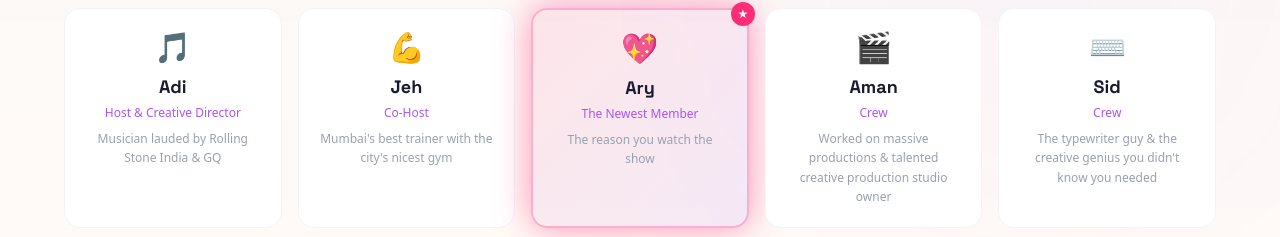
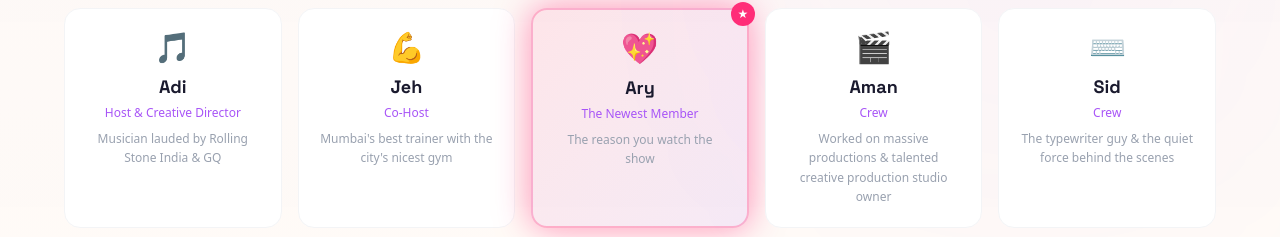
Before and after one commit to rudniai/aryana-dalal-tribute, a Next.js app: page / in a window 1280 px wide. Shown: the part 7079-7316 px from the top of the page. Built offline with nearby package versions, Linux system fonts and the light colour scheme.

Commit message:
Update Sid's description - remove 'creative genius'
CHANGED:
- Before: 'The typewriter guy & the creative genius you didn't know you needed'
- After: 'The typewriter guy & the quiet force behind the scenes'

More accurate and understated.

```diff
--- a/src/components/HSTShow.tsx
+++ b/src/components/HSTShow.tsx
@@ -39,7 +39,7 @@ const crewMembers = [
     name: "Sid",
     fullName: "Sid",
     role: "Crew",
-    detail: "The typewriter guy & the creative genius you didn't know you needed",
+    detail: "The typewriter guy & the quiet force behind the scenes",
     emoji: "⌨️",
   },
 ];
```
